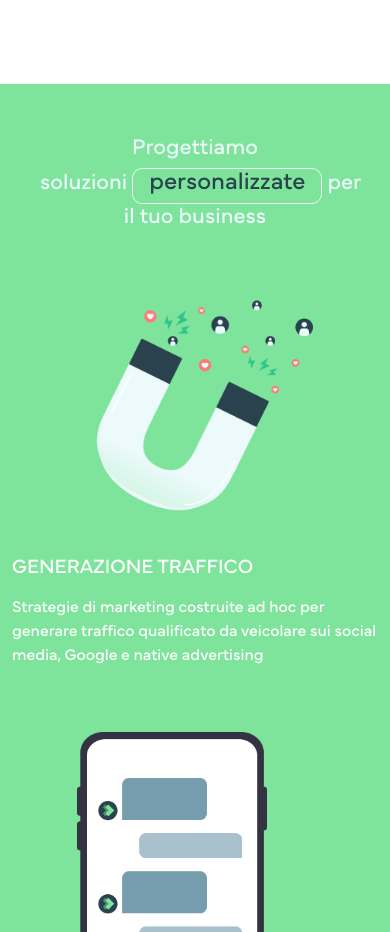
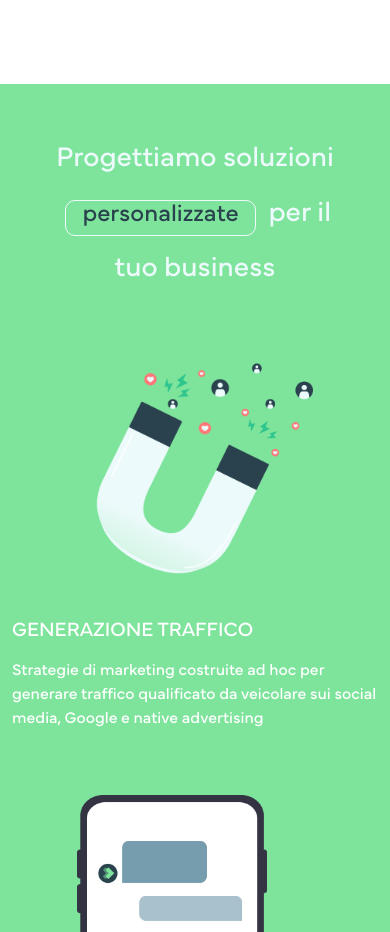
Before and after one commit to neharadialcode/daicar-group-animation, a React (Create React App) app: page / in a window 390 px wide. Shown: the part 2560-3492 px from the top of the page. Built offline with nearby package versions, Linux system fonts and the light colour scheme.

Commit message:
updating code

```diff
--- a/src/assets/scss/media.scss
+++ b/src/assets/scss/media.scss
@@ -751,6 +751,10 @@
   .hero_section_heading {
     transform: translateY(-98px);
   }
+  .custom_business_heading {
+    font-size: 28px !important;
+    line-height: 195% !important;
+  }
 }
 
 @media (max-width: 379.98px) {
--- a/src/components/Business.jsx
+++ b/src/components/Business.jsx
@@ -403,12 +403,12 @@ const ThirdSection = () => {
           />
         </div>
         <div className="text-center px-4 px-lg-0 z_1 third_heading">
-          <p className="font_6xl color_white_off pt-sm-5 pt-lg-0 px-3 px-sm-5 px-lg-0 mx-sm-5 mx-lg-0">
-            Progettiamo soluzioni&nbsp;
+          <p className="font_6xl color_white_off pt-sm-5 pt-lg-0 px-3 px-sm-5 px-lg-0 mx-sm-5 mx-lg-0 custom_business_heading">
+            Progettiamo soluzioni &nbsp;
             <span className="business_btn hero_heading_btn color_dark_gray bg_light_green">
               personalizzate
             </span>
-            &nbsp;per il tuo business
+            &nbsp; per il tuo business
           </p>
         </div>
         <div className="position-absolute z-1 end-0 business_icon_img_2 d-none d-lg-block pe-5 business_left_icon">
```
